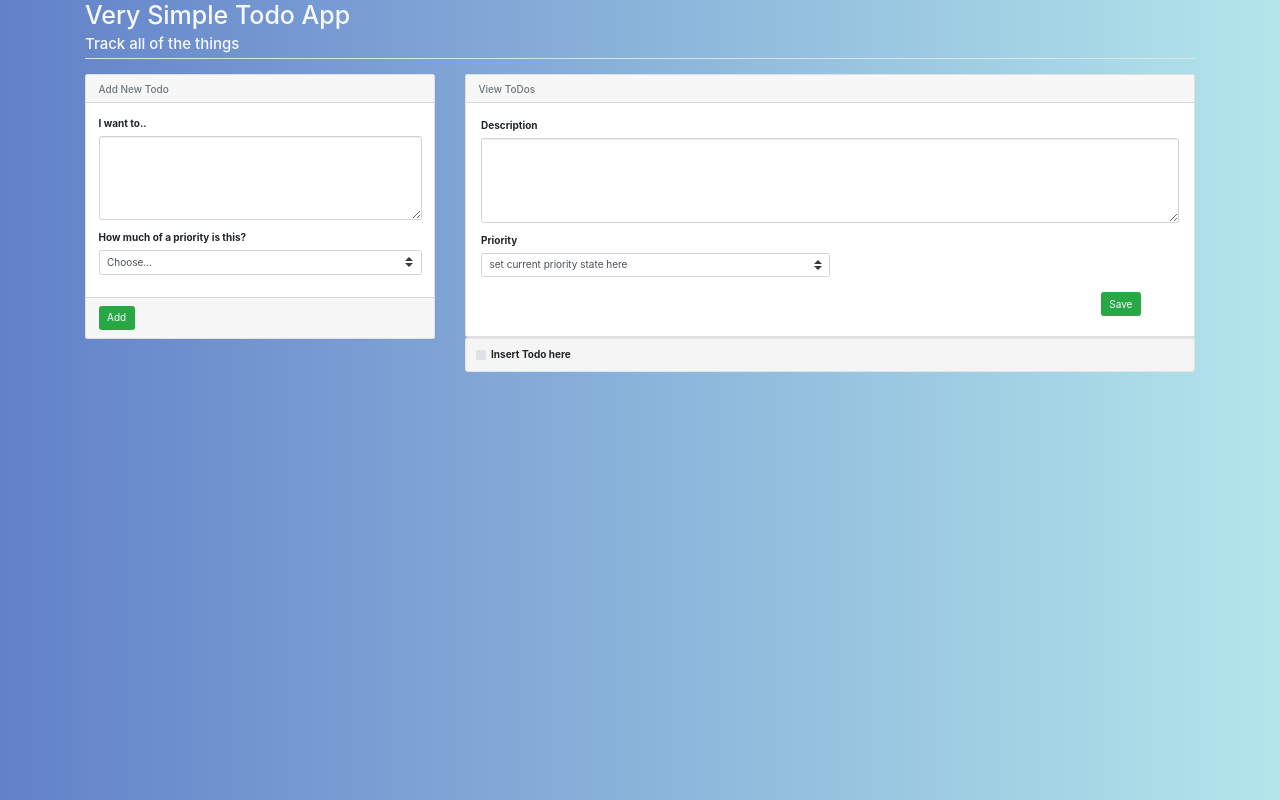
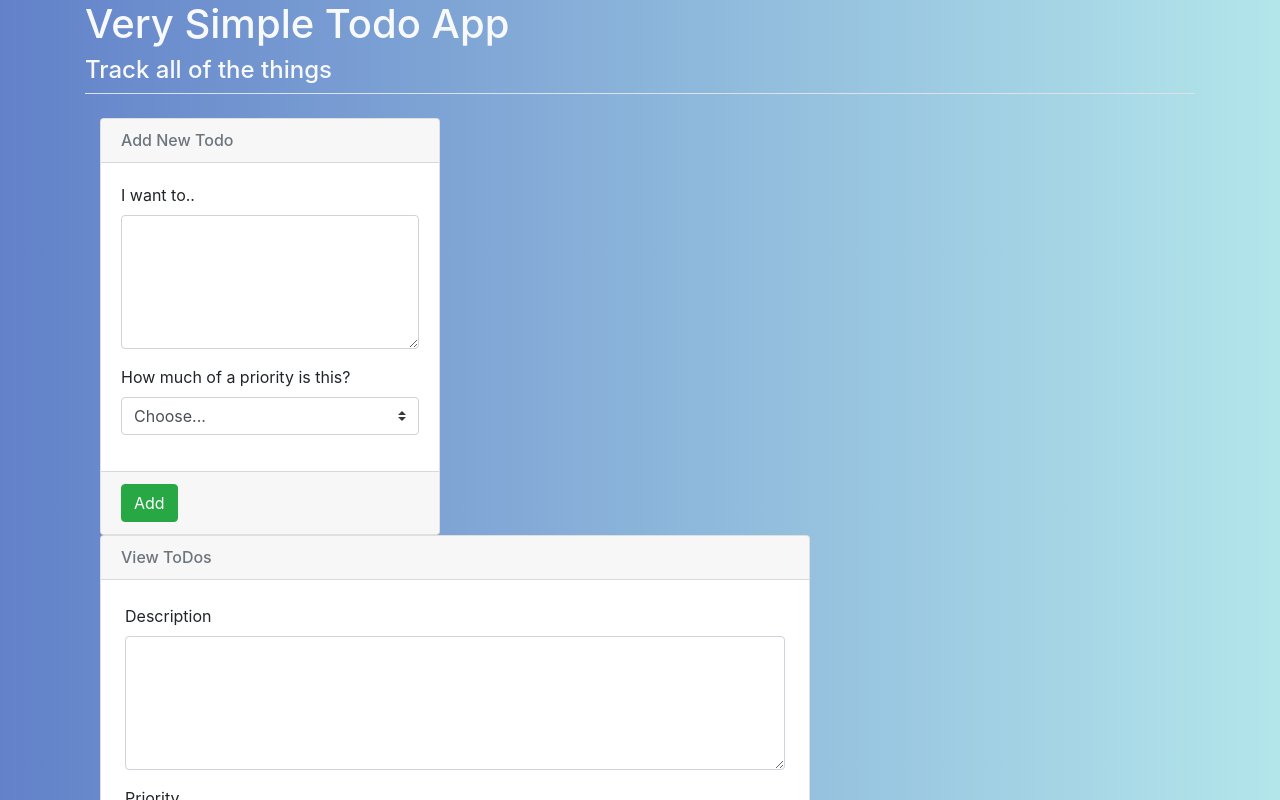
Before and after one commit to devwiltbank/startnow-react100-vstda, a React app: page / in a window 1280 px wide. Shown: the top 800 px of the page. Built offline with nearby package versions, Linux system fonts and the light colour scheme; the HTML template or start-up script is replaced by a standard one.

Commit message:
Arranged into 3 components.

```diff
--- a/public/index.html
+++ b/public/index.html
@@ -4,7 +4,7 @@
 <head>
   <meta charset="utf-8">
   <meta name="viewport" content="width=device-width, initial-scale=1, shrink-to-fit=no">
-  <link rel='stylesheet' href='https://cdnjs.cloudflare.com/ajax/libs/twitter-bootstrap/3.3.7/css/bootstrap.css' />
+  <!--link rel='stylesheet' href='https://cdnjs.cloudflare.com/ajax/libs/twitter-bootstrap/3.3.7/css/bootstrap.css' />-->
   <link rel="stylesheet" href="https://stackpath.bootstrapcdn.com/bootstrap/4.1.3/css/bootstrap.min.css" integrity="sha384-MCw98/SFnGE8fJT3GXwEOngsV7Zt27NXFoaoApmYm81iuXoPkFOJwJ8ERdknLPMO" crossorigin="anonymous">
   <link rel='stylesheet' href='/css/style.css' />
   <title>VSTDA</title>
--- a/src/AddToDo.jsx
+++ b/src/AddToDo.jsx
@@ -1,7 +1,21 @@
-AddToDo() {
+import React, { Component } from 'react';
+
+export class AddToDo extends Component {
+  constructor(props) {
+    super(props);
+    this.state = {
+
+    };
+    //this.something = this.something.bind(this);
+  }
+
+  addToDo(){
+
+  }
+
   render () {
     return (
-        <div>
+        <div className='container'>
          <div className='col-4'>
            <div className='card'>
               <h6 className='card-header text-secondary'>Add New Todo</h6>
@@ -49,5 +63,3 @@ AddToDo() {
     );
   }
 }
-
-export default AddToDo;
--- a/src/App.jsx
+++ b/src/App.jsx
@@ -1,24 +1,33 @@
 import React, { Component } from 'react';
-// import AddToDo from './AddToDo';
-// import ViewToDo from './ViewToDo';
+ import { AddToDo } from './AddToDo';
+ import { Item } from './Item';
 
 class App extends Component {
   constructor(props) {
     super(props);
     this.state = {
-      addPriority: '',
-      message: '',
-      id: '',
+      todoItems: []
     };
-    this.handleChange = this.handleChange.bind(this);
+   this.handleChange = this.handleChange.bind(this);
   }
 
-  handleChange(event) {
-    this.setState({
-     [event.target.name] : event.target.value
-    });
+  handleChange() {
+
   }
 
+  handleDelete({ index } ) {
+
+  }
+
+  defaultMessage() {
+    if (this.state.message < messages.length) {
+      return (
+          <div className='container'>
+          default message
+          </div>
+      );
+  }
+  }
 
   addToDo() {
 
@@ -38,95 +47,12 @@ class App extends Component {
             <h4>Track all of the things</h4>
           </div>
         <div className='row'>
-            {/* Insert my AddToDo and ViewToDo REACT components below*/}
-            <div className='col-4'>
-           <div className='card'>
-              <h6 className='card-header text-secondary'>Add New Todo</h6>
-              <div className='card-body'>
-                <div className='form-group'>
-                  <label>I want to..</label>
-                  <textarea className='form-control message '
-                            rows='5'
-                            id='idtodoinput'
-                            name='message'
-                            // value={ this.state.message }
-                            onChange={ this.handleChange }
-                            >
-                  </textarea>
-                </div>
-                <div className='card-text'>
-                 <label>How much of a priority is this?</label>
-                      <div className='input-group mb-3'>
-                        <select className='custom-select'
-                                id='addselectid'
-                                name='priority'
-                                onChange={ this.handleChange }
-                                >
-                          <option>Choose...</option>
-                          <option value='1'>High Priority</option>
-                          <option value='2'>Medium Priority</option>
-                          <option value='3'>Low Priority</option>
-                        </select>
-                      </div>
-                </div>
-              </div>
-              <div className='card-footer'>
-                <button
-                  className='button btn btn-success text-white submit'
-                  onClick={ this.addToDo }
-                >
-                Add
-                </button>
-              </div>
-            </div>
-          </div>
 
 
-          {/* <AddToDo.jsx />
-          <ViewToDo.jsx /> */}
-          <div className='col-8'>
-            <div className='card'>
-              <h6 className='card-header text-secondary'>View ToDos</h6>
-                <div className='m-4'>
-                    <div className='form-group'>
-                      <label>Description</label>
-                        <textarea className='form-control' rows='5' id='editToDo'></textarea>
-                    </div>
-                  <div className='card-text'>
-                    <label>Priority</label>
-                        <div className='input-group mb-3 col-6'>
-                          <select className='custom-select'
-                                  id='editselectid'
-                                  name='editPriority'
-                                  onChange={ this.handleChange }
-                                  >
-                            <option>set current priority state here</option>
-                            <option value='1'>High Priority</option>
-                            <option value='2'>Medium Priority</option>
-                            <option value='3'>Low Priority</option>
-                          </select>
-                        </div>
-                      </div>
-                        <div className='col-2 btn pull-right'>
-                      <button
-                        className='button btn btn-success text-white submit'
-                        name='submit'
-                        onClick={ this.addToDo }
-                      >
-                      Save
-                      </button>
-                  </div>
-                </div>
-            </div>
-                <div className='well well-sm custom-control custom-checkbox'>
-                  <input type='checkbox'
-                        className='custom-control-input'
-                        name='checkbox'
-                        id='customCheck1'>
-                  </input>
-                  <label className='custom-control-label ml-3'>Insert Todo here</label>
-                </div>
-            </div>
+
+          <AddToDo />
+          <Item />
+
 
         </div>
       </div>
--- /dev/null
+++ b/src/Item.jsx
@@ -0,0 +1,71 @@
+import React, { Component } from 'react';
+
+export class Item extends Component {
+  constructor(props) {
+    super(props);
+    this.state = {
+
+    };
+    //this.something = this.something.bind(this);
+  }
+
+editToDo() {
+
+}
+
+delete() {
+
+}
+
+  render () {
+    return (
+    <div className='container'>
+      <div className='col-8'>
+      <div className='card'>
+        <h6 className='card-header text-secondary'>View ToDos</h6>
+          <div className='m-4'>
+              <div className='form-group'>
+                  <label for='comment'>Description</label>
+                  <textarea className='form-control' rows='5' id='comment'></textarea>
+              </div>
+            <div Name='card-text'>
+              <label for='comment'>Priority</label>
+                  <div className='input-group mb-3 col-6'>
+                    <select className='custom-select' id='inputGroupSelect01'>
+                      <option selected>set current priority state here</option>
+                      <option value='1'>High Priority</option>
+                      <option value='2'>Medium Priority</option>
+                      <option value='3'>Low Priority</option>
+                    </select>
+                  </div>
+                </div>
+                  <div className='col-2 btn pull-right'>
+                <button
+                  className='button btn btn-success text-white'
+                  id='calculateChange'
+                  name='submit'
+                  onClick=''
+                >
+                Save
+                </button>
+            </div>
+          </div>
+      </div>
+
+
+                  {/* add another conditional render here() */}
+                    <div className='well well-sm custom-control custom-checkbox'>
+                      <input type='checkbox'
+                            className='custom-control-input'
+                            id='customCheck1'>
+                      </input>
+                      <label className='custom-control-label ml-3'
+                            for='customCheck1'>
+                            Insert Todo here
+                      </label>
+                    </div>
+        </div>
+    </div>
+    );
+  }
+}
```
Also changed, not shown: src/ViewToDo.jsx (deleted, +0 -44 lines).
